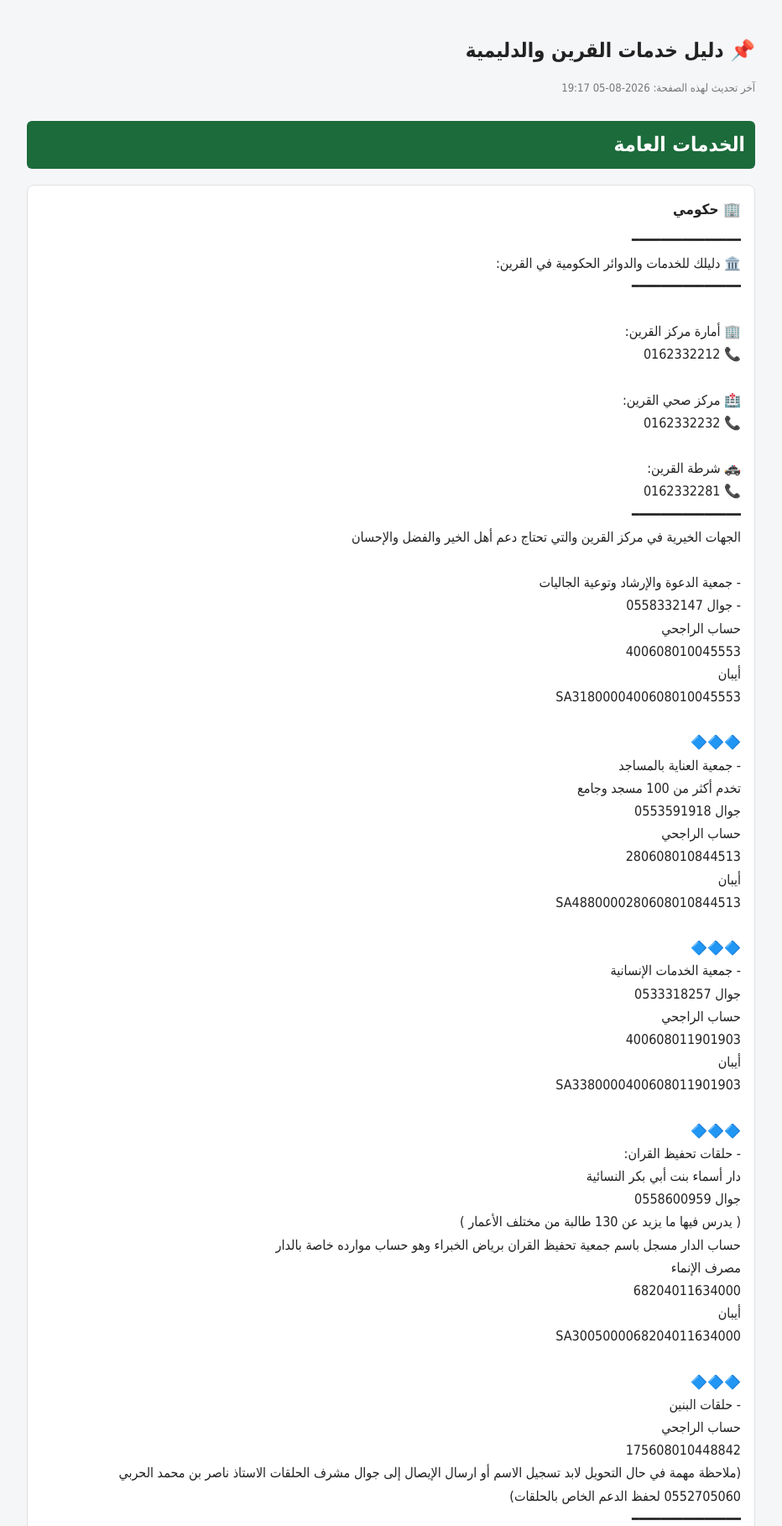
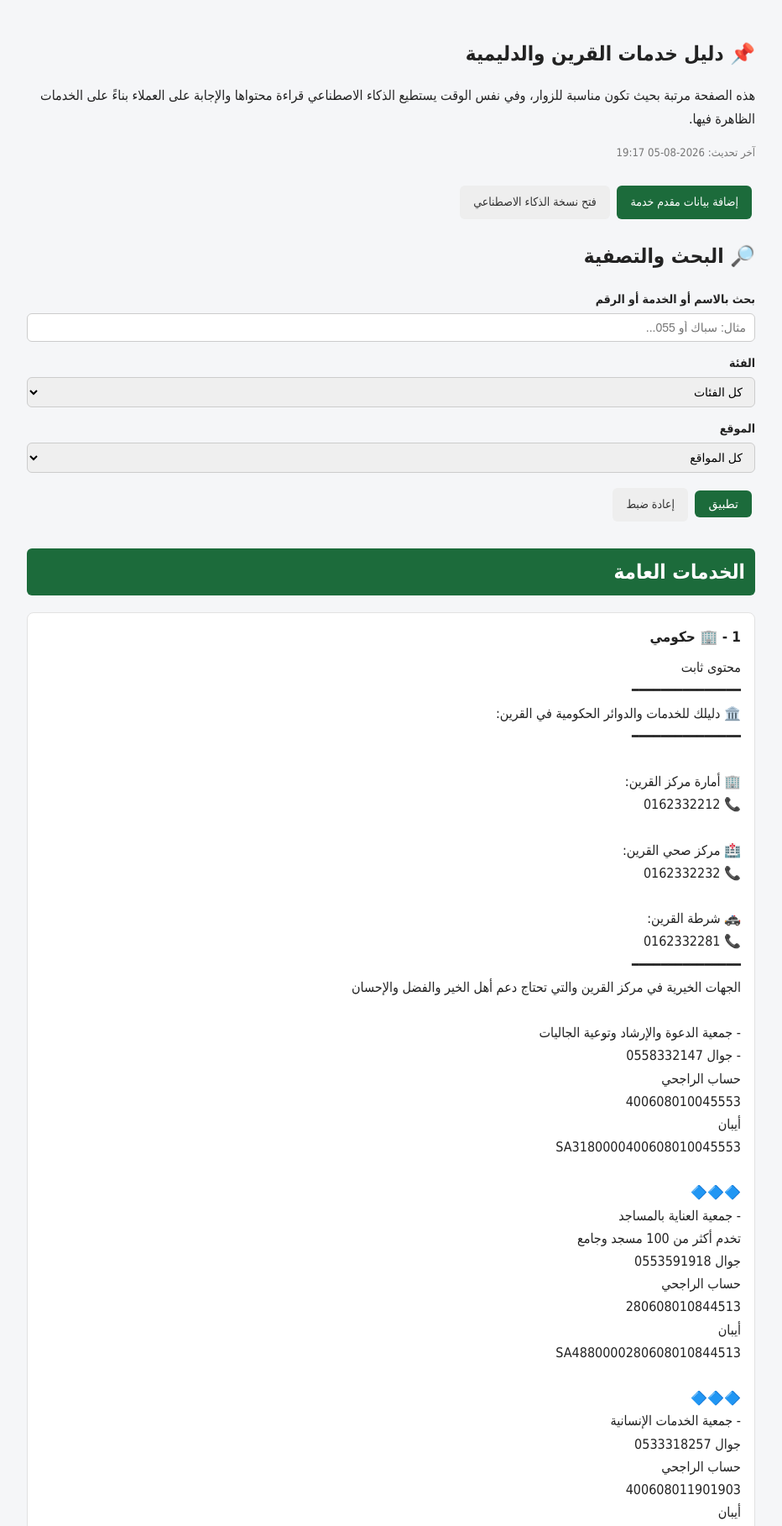
Before and after one commit to fz0fz0fz/dalil-qurain, a Flask app: page / in a window 1280 px wide. Shown: the part 118-1935 px from the top of the page at 84% size, without its empty margins (174-1106 px from the left). Run offline with Flask 3, Linux system fonts and the light colour scheme; data comes from the database, SQL or seed files in the repository; data that the repository does not hold is empty.

Commit message:
Update index.html

```diff
--- a/templates/index.html
+++ b/templates/index.html
@@ -2,8 +2,48 @@
 {% block title %}دليل خدمات القرين{% endblock %}
 {% block content %}
 
-<h1>📌 دليل خدمات القرين والدليمية</h1>
-<p class="updated-note">آخر تحديث لهذه الصفحة: {{ now.strftime('%Y-%m-%d %H:%M') }}</p>
+<section class="hero-card">
+    <div>
+        <h1>📌 دليل خدمات القرين والدليمية</h1>
+        <p class="lead">هذه الصفحة مرتبة بحيث تكون مناسبة للزوار، وفي نفس الوقت يستطيع الذكاء الاصطناعي قراءة محتواها والإجابة على العملاء بناءً على الخدمات الظاهرة فيها.</p>
+        <p class="updated-note">آخر تحديث: {{ now.strftime('%Y-%m-%d %H:%M') }}</p>
+    </div>
+    <div class="hero-actions">
+        <a href="{{ url_for('submit') }}" class="btn-primary">إضافة بيانات مقدم خدمة</a>
+        <a href="{{ url_for('ai_page') }}" class="btn-secondary">فتح نسخة الذكاء الاصطناعي</a>
+    </div>
+</section>
+
+<section class="filter-card">
+    <h2>🔎 البحث والتصفية</h2>
+    <form method="get" class="filters-grid">
+        <div class="form-group">
+            <label for="q">بحث بالاسم أو الخدمة أو الرقم</label>
+            <input type="text" name="q" id="q" value="{{ search_query }}" placeholder="مثال: سباك أو 055...">
+        </div>
+        <div class="form-group">
+            <label for="category_id">الفئة</label>
+            <select name="category_id" id="category_id">
+                <option value="">كل الفئات</option>
+                {% for cat in categories %}
+                    <option value="{{ cat.id }}" {% if selected_category == cat.id %}selected{% endif %}>{{ cat.display_order }} - {{ cat.icon }} {{ cat.name }}</option>
+                {% endfor %}
+            </select>
+        </div>
+        <div class="form-group">
+            <label for="location">الموقع</label>
+            <select name="location" id="location">
+                <option value="">كل المواقع</option>
+                <option value="القرين" {% if selected_location == 'القرين' %}selected{% endif %}>القرين</option>
+                <option value="الدليمية" {% if selected_location == 'الدليمية' %}selected{% endif %}>الدليمية</option>
+            </select>
+        </div>
+        <div class="filter-actions">
+            <button type="submit" class="btn-primary">تطبيق</button>
+            <a href="{{ url_for('index') }}" class="btn-secondary">إعادة ضبط</a>
+        </div>
+    </form>
+</section>
 
 {% set last_group = "" %}
 {% for item in items %}
@@ -13,31 +53,58 @@
         {% set last_group = cat.group_name %}
     {% endif %}
 
-    <section class="category-block">
-        <h3>{{ cat.icon }} {{ cat.name }}</h3>
+    <section class="category-block" id="cat-{{ cat.id }}">
+        <div class="category-head">
+            <h3>{{ cat.display_order }} - {{ cat.icon }} {{ cat.name }}</h3>
+            <span class="badge {{ 'badge-static' if cat.kind == 'static' else 'badge-dynamic' }}">{{ 'محتوى ثابت' if cat.kind == 'static' else 'إدخالات مقدمي خدمة' }}</span>
+        </div>
 
-        {% if cat.kind == "static" %}
-            <div class="static-block">{{ cat.static_content or "لا يوجد محتوى حالياً." }}</div>
-
+        {% if cat.kind == 'static' %}
+            <div class="static-block">{{ cat.static_content or 'لا يوجد محتوى حالياً.' }}</div>
         {% else %}
             {% if item.listings %}
-                <ul class="listing-list">
-                {% for listing in item.listings %}
-                    <li class="listing-item">
-                        {% for field in cat.get_fields() %}
-                            {% set value = listing.get(field.key) %}
-                            {% if value %}
-                                <span class="field"><strong>{{ field.label }}:</strong> {{ value }}</span>
+                <div class="listing-grid">
+                    {% for listing in item.listings %}
+                        <article class="listing-card">
+                            <h4>{{ listing.get('name') or 'مقدم خدمة' }}</h4>
+                            <div class="listing-meta">
+                                {% if listing.phone %}
+                                    <a href="tel:{{ listing.phone }}">📞 {{ listing.phone }}</a>
+                                    <a href="https://wa.me/{{ listing.phone|replace('+','')|replace(' ','')|replace('-','') }}" target="_blank" rel="noopener">💬 واتساب</a>
+                                {% endif %}
+                                {% if listing.get('location') %}
+                                    <span>📍 {{ listing.get('location') }}</span>
+                                {% endif %}
+                            </div>
+                            {% if listing.get('service_description') %}
+                                <p>{{ listing.get('service_description') }}</p>
                             {% endif %}
-                        {% endfor %}
-                    </li>
-                {% endfor %}
-                </ul>
+                            <div class="listing-fields">
+                                {% if listing.get('price') %}<span>💵 الأسعار: {{ listing.get('price') }}</span>{% endif %}
+                                {% if listing.get('working_hours') %}<span>🕒 أوقات العمل: {{ listing.get('working_hours') }}</span>{% endif %}
+                            </div>
+                            <div class="listing-links">
+                                {% if listing.get('maps_url') %}
+                                    <a href="{{ listing.get('maps_url') }}" target="_blank" rel="noopener">🗺️ خرائط</a>
+                                {% endif %}
+                                {% if listing.get('social_url') %}
+                                    <a href="{{ listing.get('social_url') }}" target="_blank" rel="noopener">📱 صفحة الخدمة</a>
+                                {% endif %}
+                            </div>
+                            <small class="updated-note">آخر تحديث: {{ (listing.updated_at or listing.created_at).strftime('%Y-%m-%d %H:%M') }}</small>
+                        </article>
+                    {% endfor %}
+                </div>
             {% else %}
-                <p class="empty-note">لا توجد بيانات مدخلة حالياً في هذه الفئة.</p>
+                <p class="empty-note">لا توجد بيانات ظاهرة حالياً في هذه الفئة.</p>
             {% endif %}
         {% endif %}
     </section>
+{% else %}
+    <div class="empty-state">
+        <h3>لا توجد نتائج مطابقة</h3>
+        <p>جرّب تغيير كلمة البحث أو إزالة بعض التصفية.</p>
+    </div>
 {% endfor %}
 
 {% endblock %}
```
